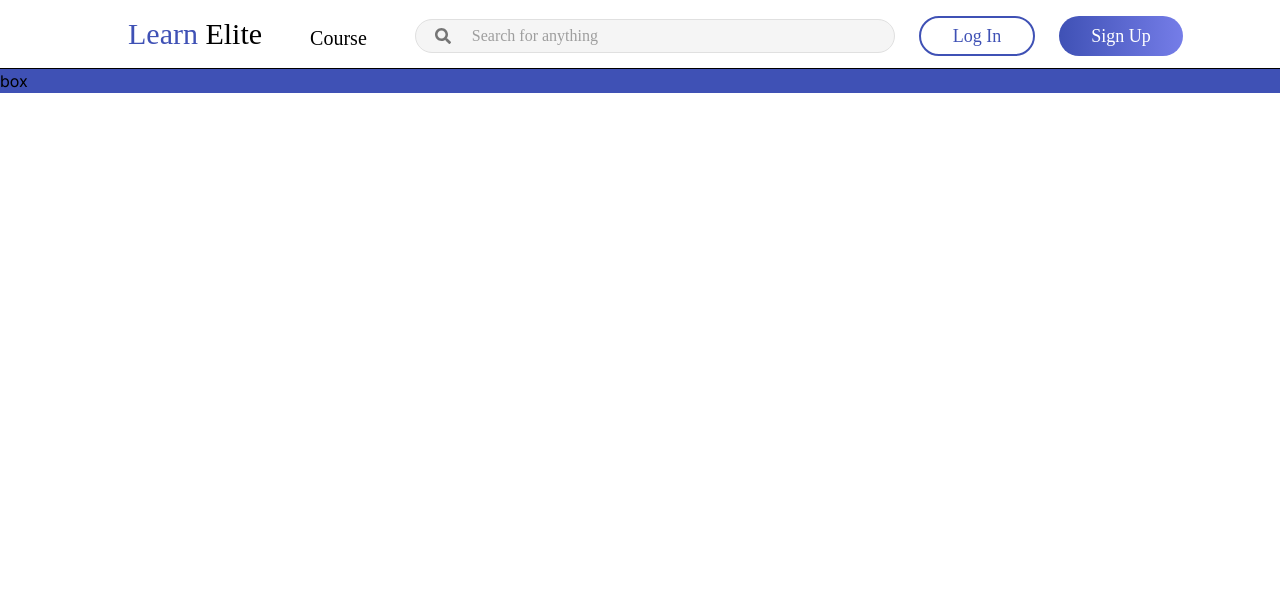
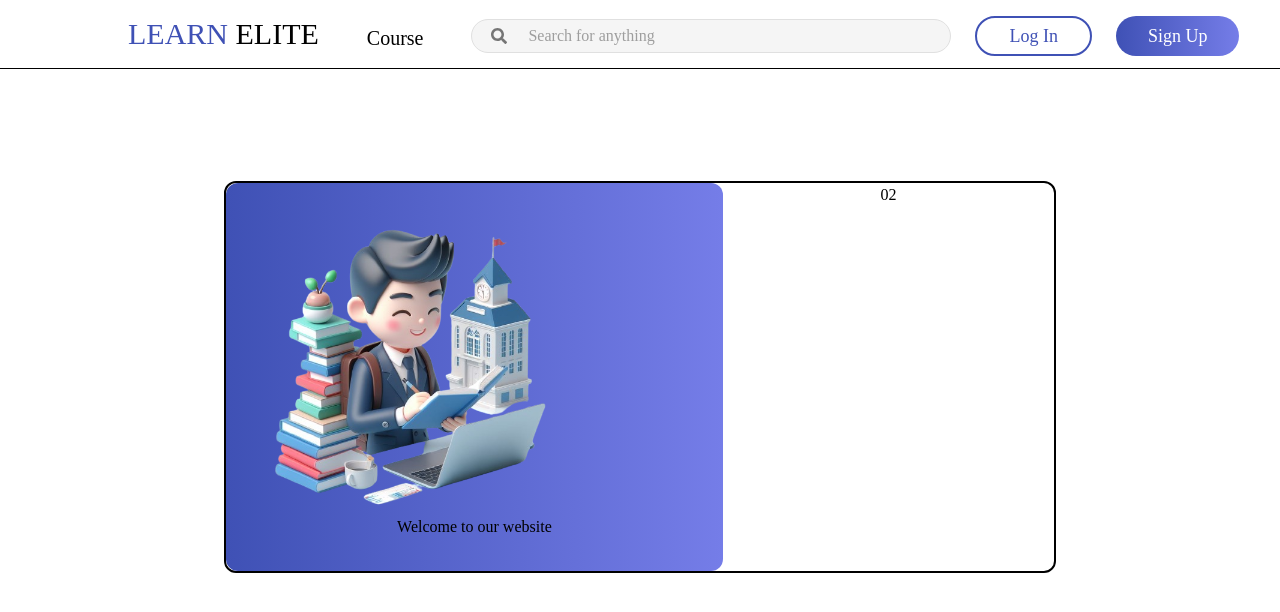
Before and after one commit to Jenesix/skku-webprogramming-Finalproject, a Next.js app: page /authentication in a window 1280 px wide. Shown: the top 612 px of the page. Built offline with nearby package versions, Linux system fonts and the light colour scheme.

Commit message:
Update authentication page and header
Authentication page
- add box
- add picture
 Header page
- capitalize the brand name

```diff
--- a/app/authentication/page.js
+++ b/app/authentication/page.js
@@ -1,10 +1,23 @@
 import Image from "next/image";
-import hero from "../../public/images/hero.png";
+import businessman from "../../public/images/businessman.png";
 
 export default function Login() {
   return (
-    <div className="flex flex-row mx-120 my-120 bg-main">
-        box
+    <div className="font-main text-center mx-56 my-28 border-2 rounded-xl border-black">
+        <div className="grid grid-cols-5 grid-row-4 ">
+            <div className="col-span-3 row-span-4 flex flex-col bg-gradient-to-r from-main to-sub border-0 rounded-xl px-8 py-8 text-center">
+                <Image src={businessman} width={300} height={300}/>
+                <p className>
+                    Welcome to our website
+                </p>
+            </div>
+            <div className="col-span-2 row-span-4">
+                02
+            </div>
+
+
+        </div>
     </div>
+
   )
 }
--- a/components/header.js
+++ b/components/header.js
@@ -5,7 +5,7 @@ export default function Header() {
     <div className="border-b border-black pb-3">
       <header className="lg:ml-12">
         <div className="font-main mx-10 mt-4 flex xl:mx-20">
-          <p className="font-medium text-3xl  whitespace-nowrap float "><span className="text-main">Learn</span> Elite</p>
+          <p className="font-medium text-3xl  whitespace-nowrap float "><span className="text-main">LEARN</span> ELITE</p>
           <p className="mt-2 ml-12 text-xl">Course</p>
           <form className="ml-4 md:ml-8 lg:ml-12 h-10 flex items-center">
             <div className="relative flex items-center">
```
Also changed, not shown: public/images/businessman.png (added).
